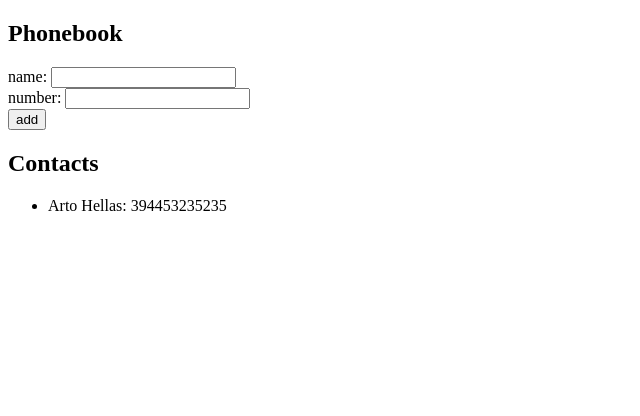
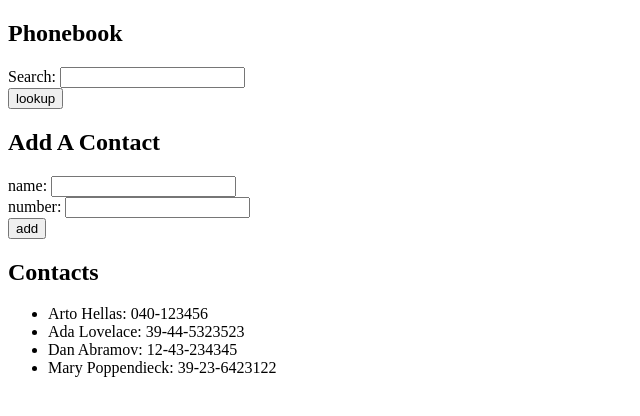
Before and after one commit to LiamHepworth/fullstackopen-2023, a React (Vite) app in the folder coursework/part2/phonebook/: page / in a window 1280 px wide. Shown: the top 416 px of the page, without its empty margins (0-640 px from the left). Built offline with nearby package versions, Linux system fonts and the light colour scheme.

Commit message:
2.9 search functionality

```diff
--- a/coursework/part2/phonebook/src/App.jsx
+++ b/coursework/part2/phonebook/src/App.jsx
@@ -2,13 +2,34 @@
 
 const App = () => {
   const [persons, setPersons] = useState([
-    { name: 'Arto Hellas',
-      number: 394453235235,
-    },
+    { name: 'Arto Hellas', number: '040-123456', id: 1 },
+    { name: 'Ada Lovelace', number: '39-44-5323523', id: 2 },
+    { name: 'Dan Abramov', number: '12-43-234345', id: 3 },
+    { name: 'Mary Poppendieck', number: '39-23-6423122', id: 4 }
   ])
 
   const [newName, setNewName] = useState('')
   const [newNumber, setNewNumber] = useState('')
+
+  const [search, setSearch] = useState('');
+  const [visiblePeople, setVisiblePeople] = useState(persons)
+
+  const isExistingContact = (contact) => {
+    return persons.map((person) => person.name).includes(contact);
+  }
+
+  const displayContacts = (e) => {
+    e.preventDefault();
+
+    if(isExistingContact(search)){
+      setVisiblePeople(persons.filter(person => person.name === search))
+    } else {
+      setVisiblePeople(persons)
+      if(search !== ""){
+        alert("contact not found")
+      }
+    }
+  }
 
   const addNewContact = (event) => {
     event.preventDefault()
@@ -16,30 +37,37 @@
     const newContact = {
       name: newName,
       number: newNumber,
+      id: persons.length + 1
     }
 
-    if(persons.map((person) => person.name).includes(newName)){
+    if(isExistingContact(newName)){
       alert(`${newName} already exists within contact list`)
     } else {
-      setPersons(persons.concat(newContact))
+      setPersons(persons.concat(newContact));
+      setVisiblePeople(persons.concat(newContact));
     }
   };
 
   return (
     <div>
       <h2>Phonebook</h2>
+      <form onSubmit={displayContacts}>
+        <div>Search: <input value={search} onChange={e => setSearch(e.target.value)}/> </div>
+        <div><button type="submit">lookup</button></div>
+      </form>
+
+
+      <h2>Add A Contact</h2>
       <form onSubmit={addNewContact}>
         <div>name: <input value={newName} onChange={e => setNewName(e.target.value)}/> </div>
         <div>number: <input value={newNumber} onChange={e => setNewNumber(e.target.value)}/></div>
-        <div>
-          <button type="submit">add</button>
-        </div>
+        <div><button type="submit">add</button></div>
       </form>
 
       <h2>Contacts</h2>
       <ul>
-        {persons.map((person) => (
-          <li key={person.name}>{person.name}: {person.number}</li>
+        {visiblePeople.map((person) => (
+          <li key={person.id}>{person.name}: {person.number}</li>
         ))}
       </ul>
     </div>
```
